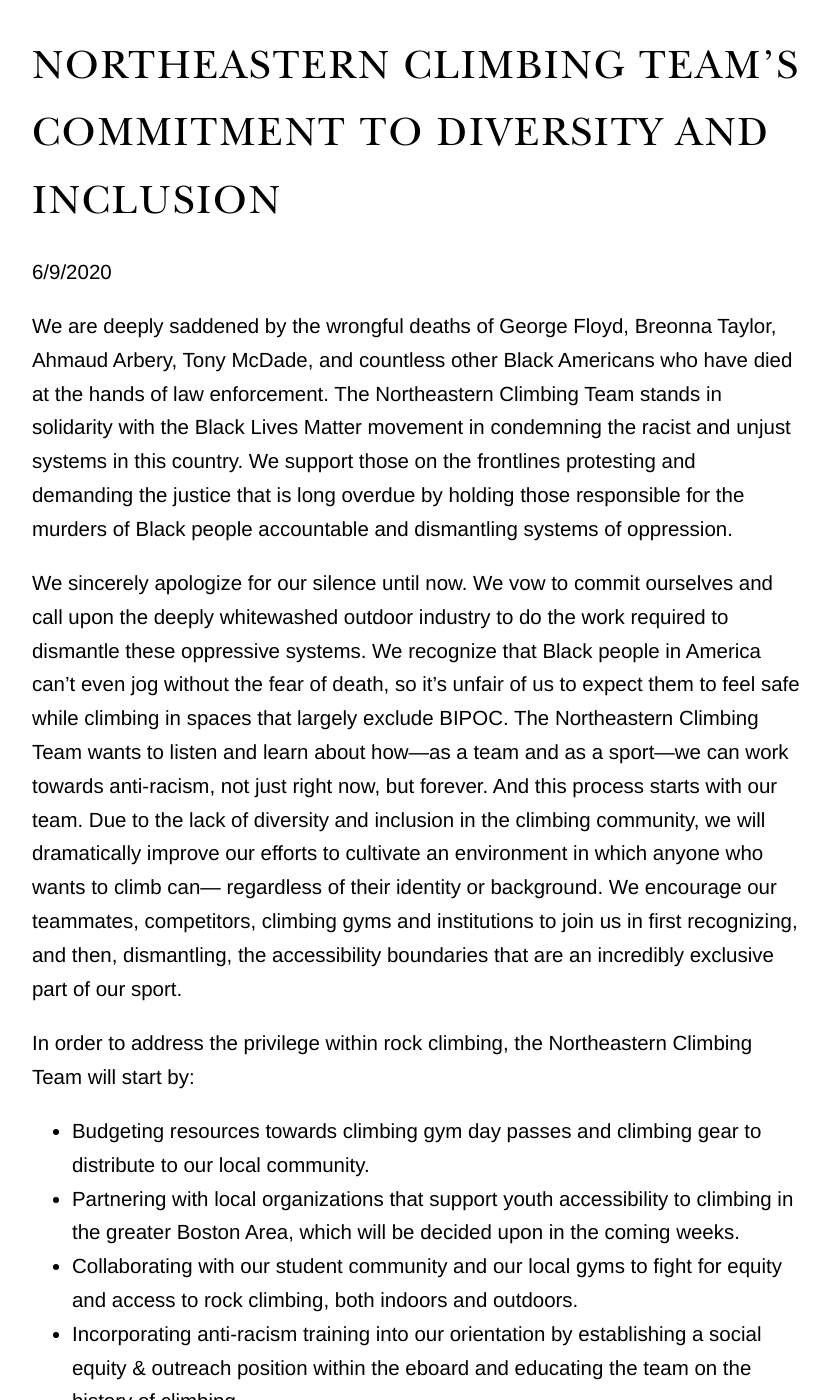
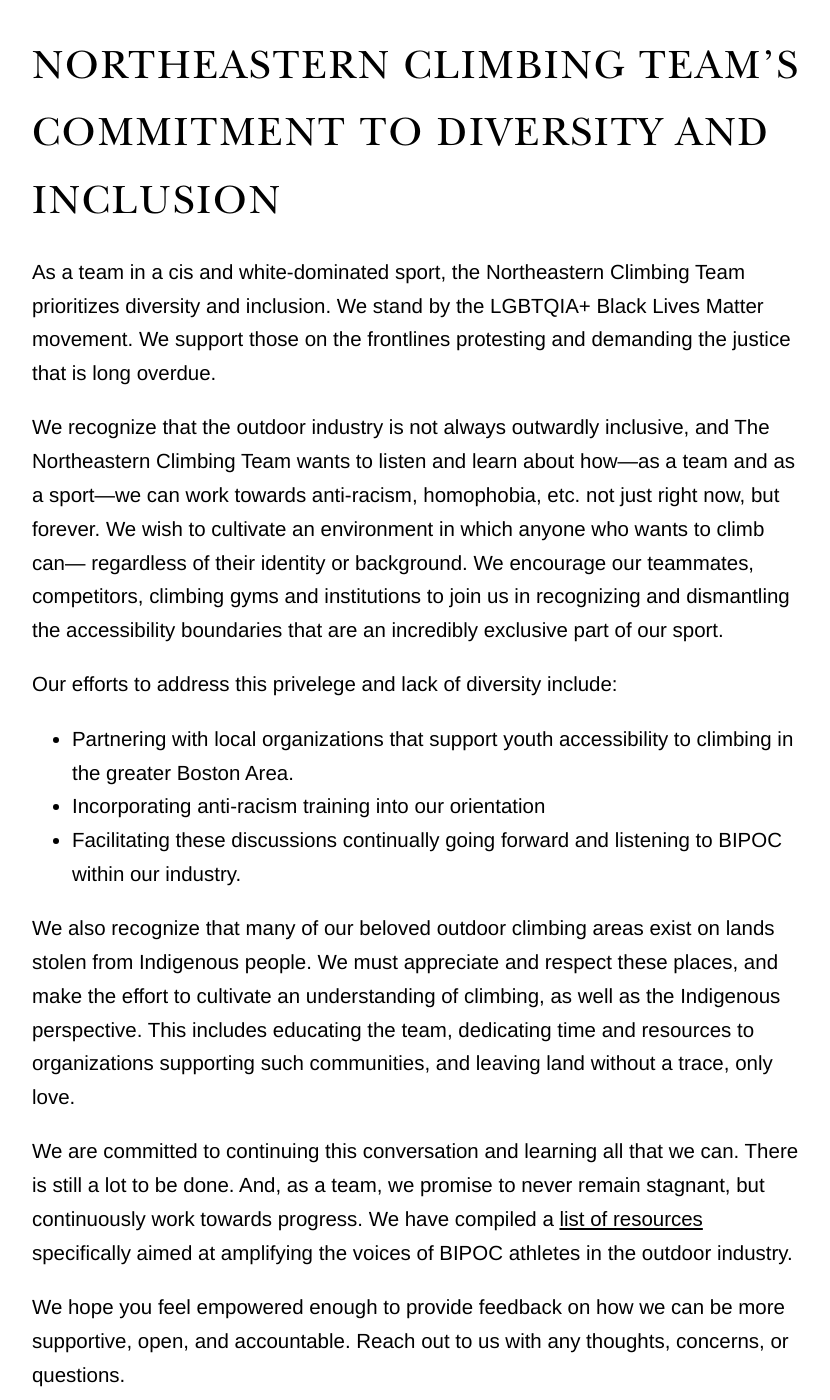
Before and after one commit to NortheasternClimbing/northeasternclimbing.github.io, a Jekyll site: the page built from team/diversity-inclusion.md, in a window 1280 px wide and 1400 px high, scrolled down 340 px. Shown: the whole window, without its empty margins (223-1053 px from the left). Built offline with Jekyll 4.4.1, drawn with Linux system fonts in a browser that asks for light colours; some of the changed text lies outside the part shown.

Commit message:
Update diversity-inclusion.md

```diff
--- a/team/diversity-inclusion.md
+++ b/team/diversity-inclusion.md
@@ -3,52 +3,34 @@
 layout: team
 ---
 
-6/9/2020
+As a team in a cis and white-dominated sport, the Northeastern Climbing Team prioritizes diversity
+and inclusion. We stand by the LGBTQIA+ Black Lives Matter movement. We support those on the
+frontlines protesting and demanding the justice that is long overdue.
 
-We are deeply saddened by the wrongful deaths of George Floyd, Breonna Taylor, Ahmaud Arbery,
-Tony McDade, and countless other Black Americans who have died at the hands of law enforcement.
-The Northeastern Climbing Team stands in solidarity with the Black Lives Matter movement in
-condemning the racist and unjust systems in this country. We support those on the frontlines
-protesting and demanding the justice that is long overdue by holding those responsible for the
-murders of Black people accountable and dismantling systems of oppression.
+We recognize that the outdoor industry is not always outwardly inclusive, and The Northeastern
+Climbing Team wants to listen and learn about how—as a team and as a sport—we can work towards
+anti-racism, homophobia, etc. not just right now, but forever. We wish to cultivate an environment
+in which anyone who wants to climb can— regardless of their identity or background. We encourage our
+teammates, competitors, climbing gyms and institutions to join us in recognizing and dismantling
+the accessibility boundaries that are an incredibly exclusive part of our sport.
 
-We sincerely apologize for our silence until now. We vow to commit ourselves and call upon the
-deeply whitewashed outdoor industry to do the work required to dismantle these oppressive systems.
-We recognize that Black people in America can’t even jog without the fear of death, so it’s unfair
-of us to expect them to feel safe while climbing in spaces that largely exclude BIPOC. The Northeastern
-Climbing Team wants to listen and learn about how—as a team and as a sport—we can work towards
-anti-racism, not just right now, but forever. And this process starts with our team. Due to the
-lack of diversity and inclusion in the climbing community, we will dramatically improve our efforts
-to cultivate an environment in which anyone who wants to climb can— regardless of their identity or
-background. We encourage our teammates, competitors, climbing gyms and institutions to join us in
-first recognizing, and then, dismantling, the accessibility boundaries that are an incredibly
-exclusive part of our sport.
-
-In order to address the privilege within rock climbing, the Northeastern Climbing Team will start
-by:
-* Budgeting resources towards climbing gym day passes and climbing gear to distribute to our local
-community.
+Our efforts to address this privelege and lack of diversity include:
 * Partnering with local organizations that support youth accessibility to climbing in the greater
-Boston Area, which will be decided upon in the coming weeks.
-* Collaborating with our student community and our local gyms to fight for equity and access to
-rock climbing, both indoors and outdoors.
-* Incorporating anti-racism training into our orientation by establishing a social equity &
-outreach position within the eboard and educating the team on the history of climbing.
+Boston Area.
+* Incorporating anti-racism training into our orientation
 * Facilitating these discussions continually going forward and listening to BIPOC within our
 industry.
 
-Finally, we find it necessary to also acknowledge the origins of climbing from a colonialist
-perspective. We, as climbers, do not exist to conquer—especially when it is not ours to take. We
-recognize that many of our beloved outdoor climbing areas exist on lands stolen from Indigenous
+We also recognize that many of our beloved outdoor climbing areas exist on lands stolen from Indigenous
 people. We must appreciate and respect these places, and make the effort to cultivate an
 understanding of climbing, as well as the Indigenous perspective. This includes educating the team,
 dedicating time and resources to organizations supporting such communities, and leaving land without
 a trace, only love.
 
-We will admit: as a club, we are behind. However, we are committed to continuing this conversation
-and learning all that we can. There is still a lot to be done. And, as a team, we promise to never
-remain stagnant, but continuously work towards progress.  We have compiled a [list of resources](https://docs.google.com/document/u/0/d/1D0LZb6QtCSVVTO1zKRNr70wFOmDM6--qvyrvA2a1Hyc/mobilebasic)
-specifically aimed at amplifying the voices of BIPOC athletes in the outdoor industry
-and will continue to update it and it will live as a live document, changing as
-we educate ourselves further. We hope you feel empowered enough to provide feedback on how we can be
+We are committed to continuing this conversation and learning all that we can. There is still a lot
+to be done. And, as a team, we promise to never remain stagnant, but continuously work towards progress.
+We have compiled a [list of resources](https://docs.google.com/document/u/0/d/1D0LZb6QtCSVVTO1zKRNr70wFOmDM6--qvyrvA2a1Hyc/mobilebasic)
+specifically aimed at amplifying the voices of BIPOC athletes in the outdoor industry.
+
+We hope you feel empowered enough to provide feedback on how we can be
 more supportive, open, and accountable. Reach out to us with any thoughts, concerns, or questions.
```
